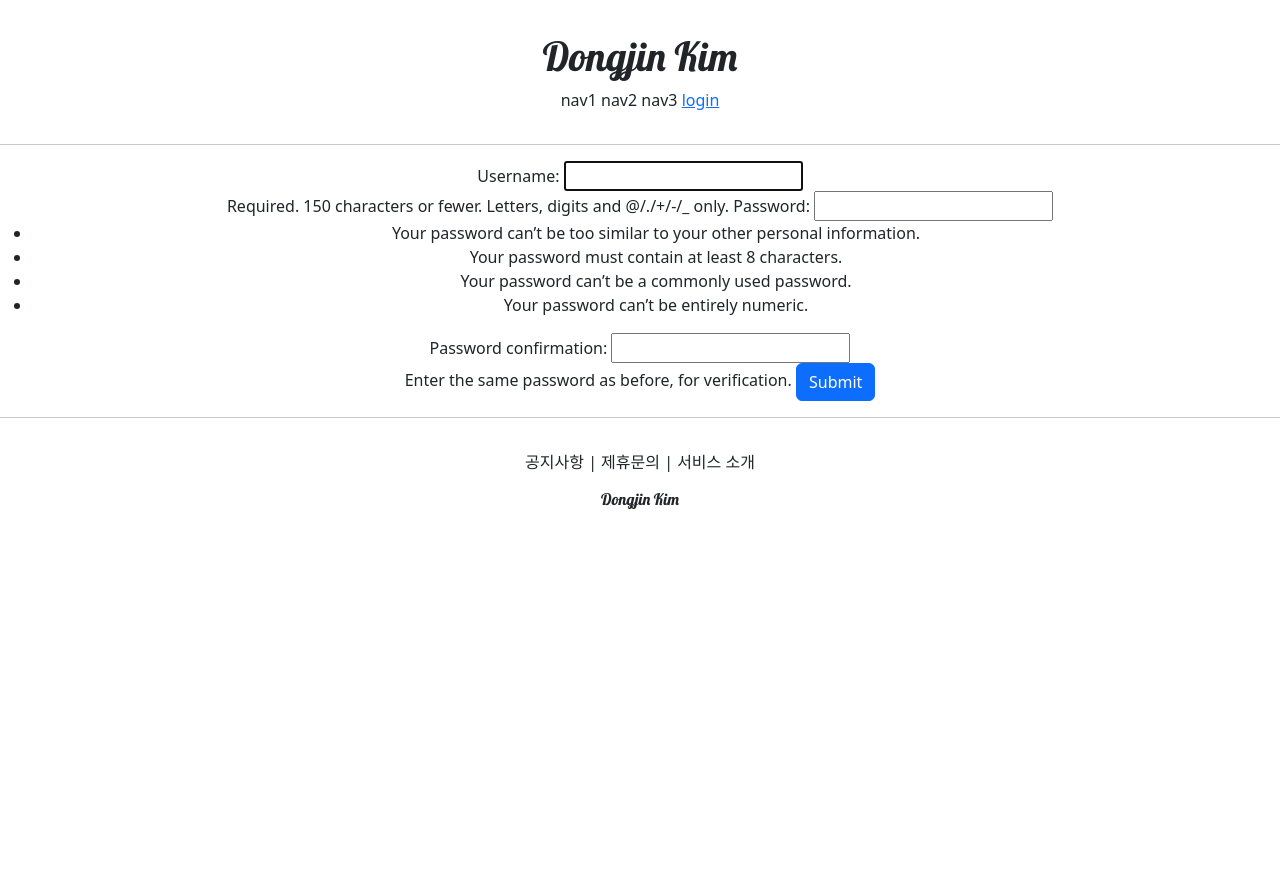
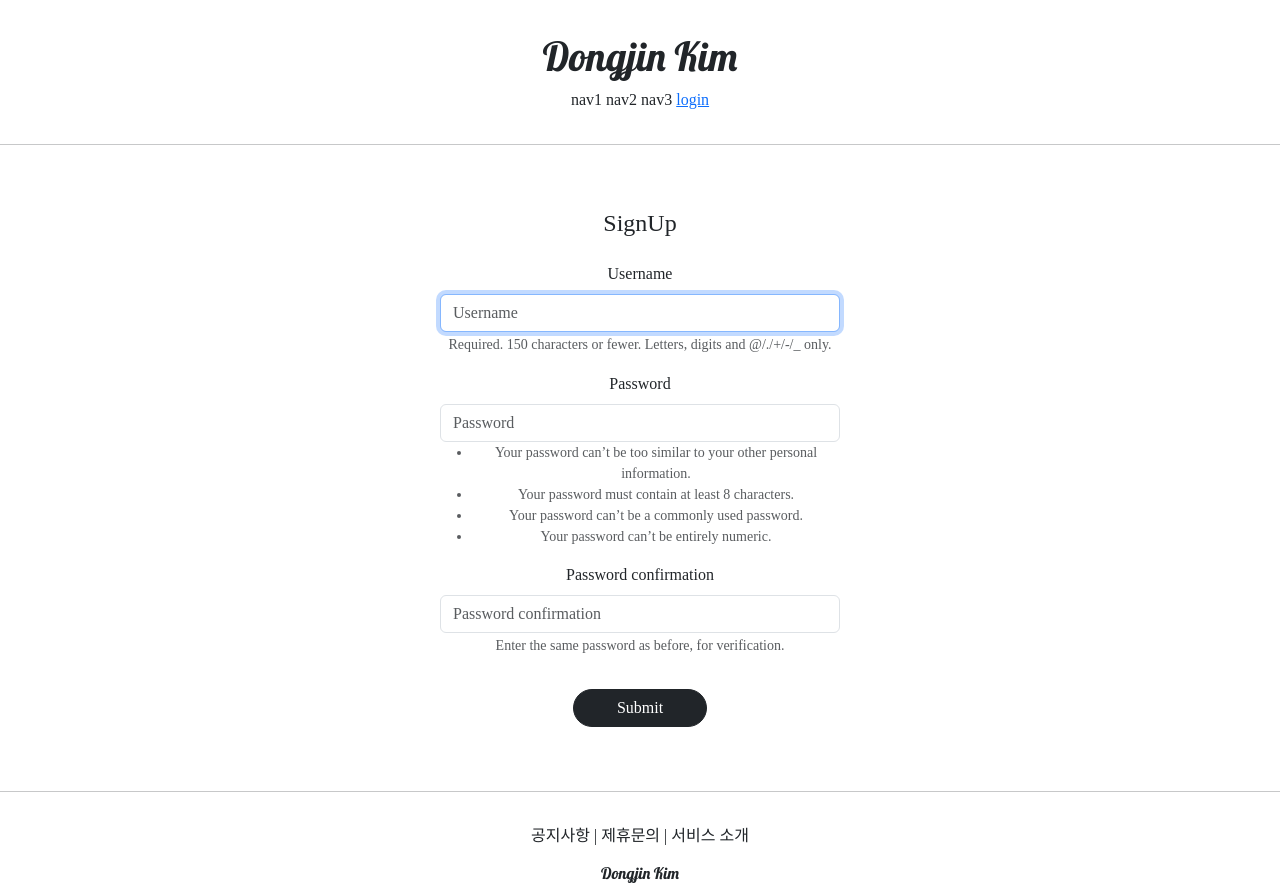
Before and after one commit to koreankdj/kdjweb_new, a Django app: page /account/create/ in a window 1280 px wide. Before the commit the page ends 509 px from the top, so only its background shows below. Run offline with Django 4.2, Linux system fonts and the light colour scheme; some libraries are stand-ins or nearby versions.

Commit message:
django course 23 commit

```diff
--- a/accountapp/templates/accountapp/create.html
+++ b/accountapp/templates/accountapp/create.html
@@ -1,12 +1,18 @@
 {% extends 'base.html' %}
+{% load bootstrap4 %}
 
 {% block content %}
 
-  <div style="text-align: center">
+  <div style="text-align: center; max-width: 400px; margin: 4rem auto">
+    <div class="mb-4">
+      <h4>SignUp</h4>
+    </div>
+
     <form action="{% url 'accountapp:create' %}" method="post">
       {% csrf_token %}
-      {{ form }}
-      <input type="submit" class="btn btn-primary">
+      {% bootstrap_form form %}
+
+      <input type="submit" class="btn btn-dark rounded-pill col-4 mt-3">
     </form>
   </div>
 
--- a/kdjweb_new/settings.py
+++ b/kdjweb_new/settings.py
@@ -51,6 +51,7 @@
     'django.contrib.sessions',
     'django.contrib.messages',
     'django.contrib.staticfiles',
+    'bootstrap4',
     'accountapp',
 ]
 
--- a/static/base.css
+++ b/static/base.css
@@ -3,7 +3,7 @@
 }
 
 .DongjinKim_footer_button{
-    font-size: .6rem;
+    font-size: .8rem;
 }
 
 .DongjinKim_footer{
--- a/templates/base.html
+++ b/templates/base.html
@@ -3,7 +3,7 @@
 
 {% include 'head.html' %}
 
-<body>
+<body style="font-family: 'NanumSquareR';">
 
     {% include 'header.html' %}
 
--- a/templates/head.html
+++ b/templates/head.html
@@ -17,4 +17,28 @@
     <!-- DEFAULT CSS LINK -->
     <link rel="stylesheet" type="text/css" href="{% static 'base.css' %}">
 
+    <style>
+        @font-face{
+            font-family: 'NanumSquareR';
+            src: local('NanumSquareR');
+            url("{% static 'fonts/NanumSquareR.otf' %}") format("opentype");
+        }
+        @font-face{
+            font-family: 'NanumSquareEB';
+            src: local('NanumSquareEB');
+            url("{% static 'fonts/NanumSquareEB.otf' %}") format("opentype");
+        }
+        @font-face{
+            font-family: 'NanumSquareB';
+            src: local('NanumSquareB');
+            url("{% static 'fonts/NanumSquareB.otf' %}") format("opentype");
+        }
+        @font-face{
+            font-family: 'NanumSquareL';
+            src: local('NanumSquareL');
+            url("{% static 'fonts/NanumSquareL.otf' %}") format("opentype");
+        }
+
+    </style>
+
 </head>
```
Also changed, not shown: accountapp/templates/accountapp/login.html (+5 -3 lines), static/fonts/NanumSquareB.otf (added), static/fonts/NanumSquareEB.otf (added), static/fonts/NanumSquareL.otf (added), static/fonts/NanumSquareR.otf (added).
